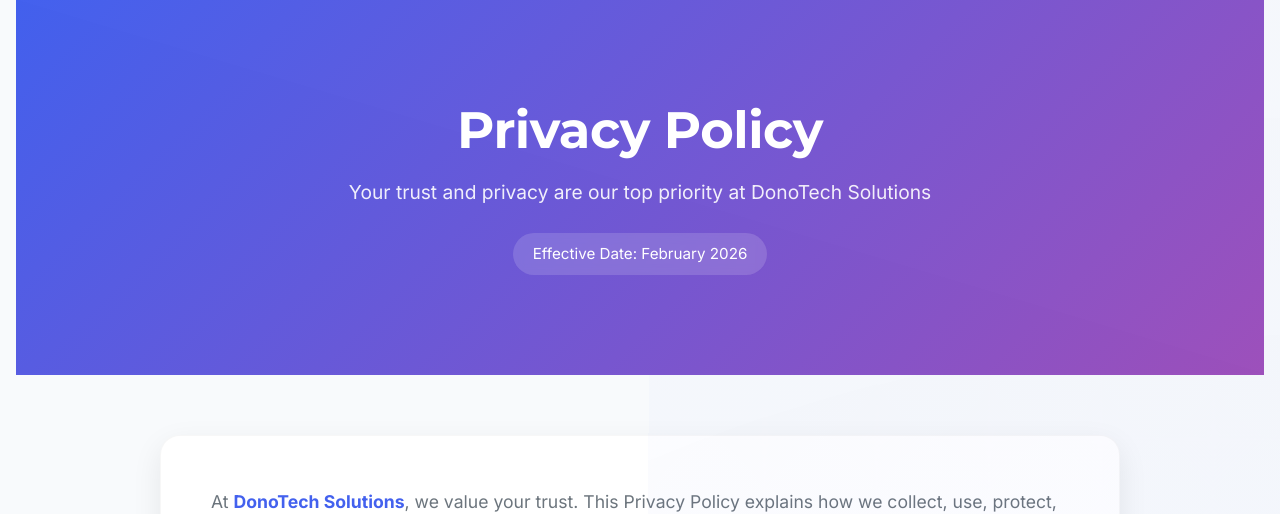
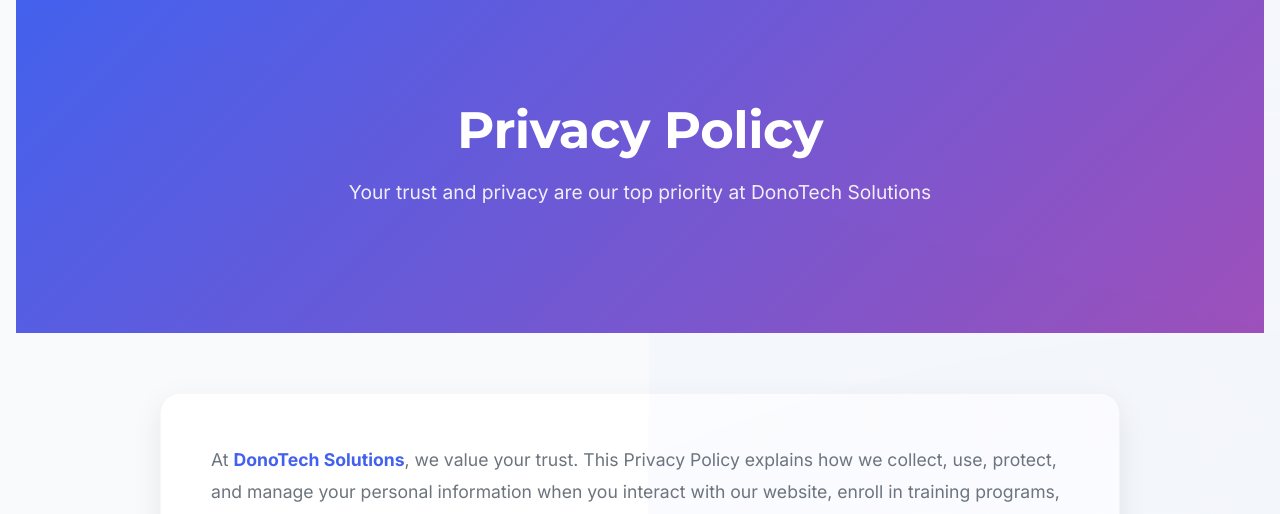
Before and after one commit to donthireddybhargavi69-dev/Dono_Tech_Solutions, a Django app: page /privacy-policy/ in a window 1280 px wide. Shown: the part 108-622 px from the top of the page. Run offline with Django 5.2, Linux system fonts and the light colour scheme; parts of the project's set-up code (start-up, migrations or seed data) failed here and were passed over.

Commit message:
Update privacy_policy.html

```diff
--- a/templates/privacy_policy.html
+++ b/templates/privacy_policy.html
@@ -517,7 +517,7 @@
         <div class="hero-content">
             <h1>Privacy Policy</h1>
             <p class="hero-subtitle">Your trust and privacy are our top priority at DonoTech Solutions</p>
-            <div class="hero-date">Effective Date: February 2026</div>
+
         </div>
     </section>
 
```
